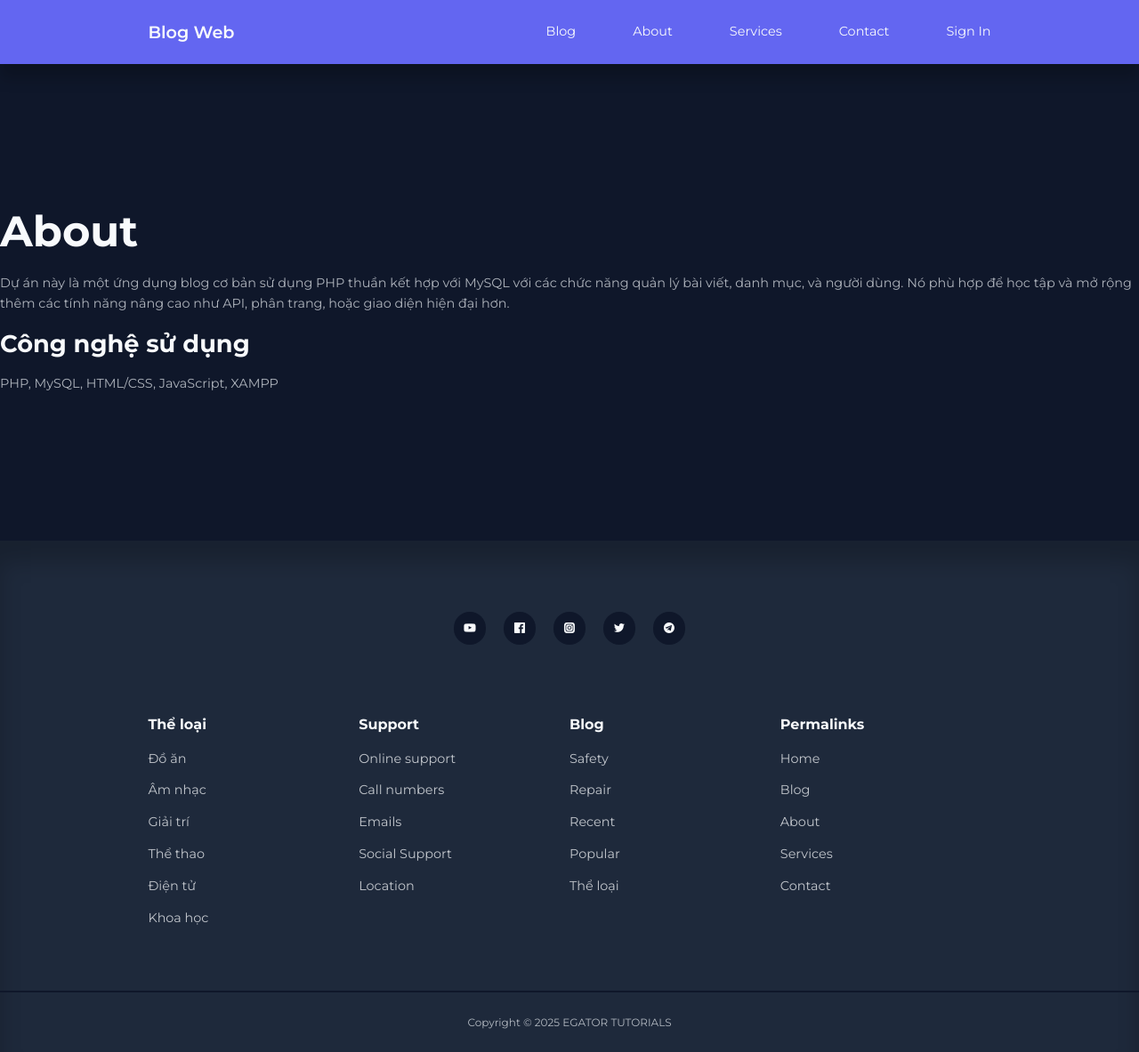
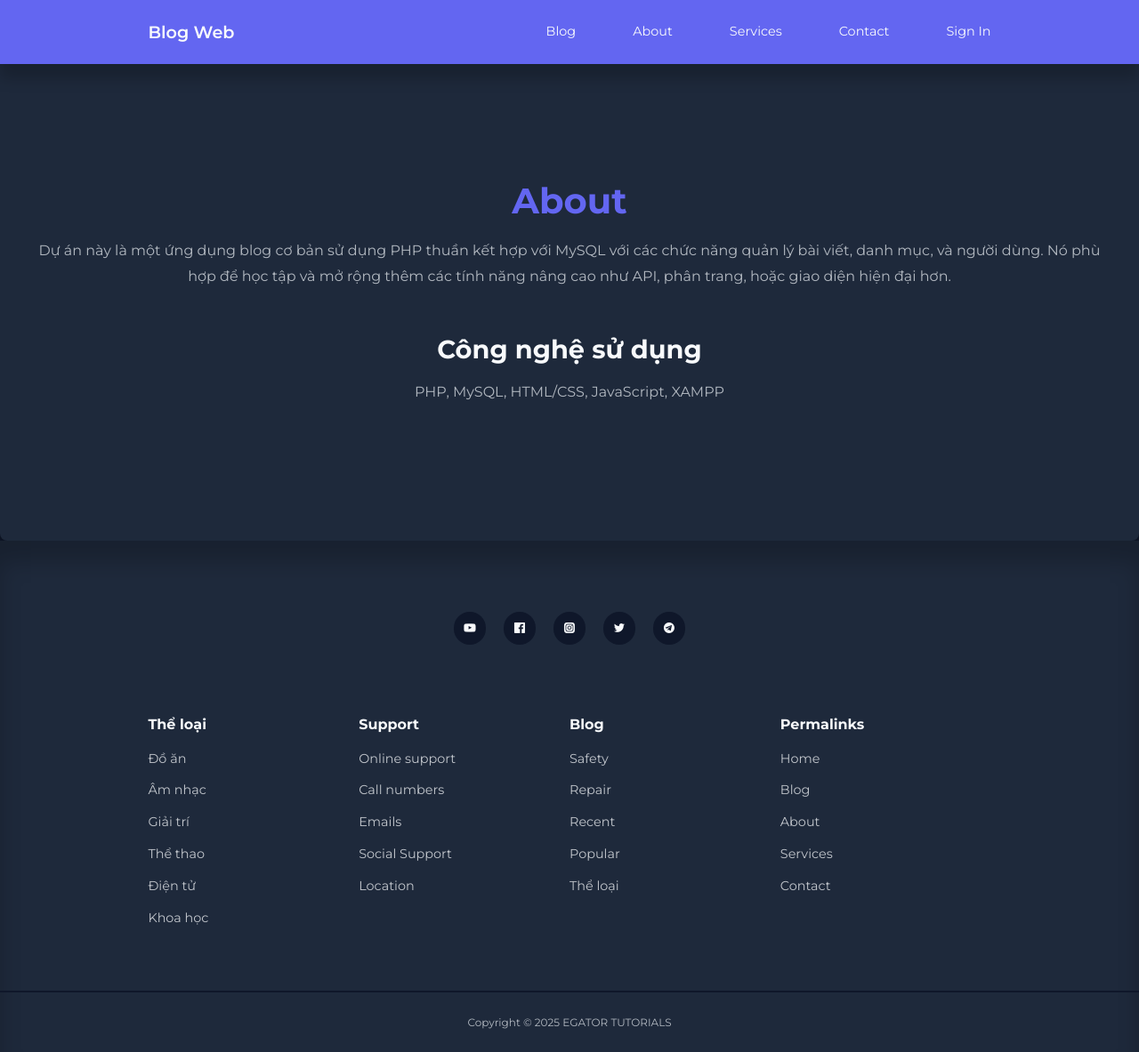
Before and after one commit to Broky2022/Blog_App, a PHP site: page /Blog_App/about.php in a window 1280 px wide. Shown: the whole page at 89% size. Run offline with PHP 8.4, Linux system fonts and the light colour scheme.

Commit message:
[UPDATE][style.css] cải thiện kiểu dáng cho trang không có nội dung, thêm định dạng cho tiêu đề và đoạn văn

```diff
--- a/css/style.css
+++ b/css/style.css
@@ -412,6 +412,30 @@ footer ul a:hover {
     height: 70vh;
     display: grid;
     place-content: center;
+    padding: 2rem;
+    background-color: var(--color-gray-900);
+    border-radius: var(--card-border-radius-2);
+    box-shadow: 0 0 10px rgba(0, 0, 0, 0.5);
+    color: var(--color-gray-200);
+    text-align: center;
+    line-height: 1.8;
+}
+
+.empty__page h1 {
+    font-size: 2.5rem;
+    margin-bottom: 1rem;
+    color: var(--color-primary);
+}
+
+.empty__page h2 {
+    font-size: 1.8rem;
+    margin-top: 2rem;
+    color: var(--color-white);
+}
+
+.empty__page p {
+    font-size: 1rem;
+    margin-bottom: 1rem;
 }
 
 
```
